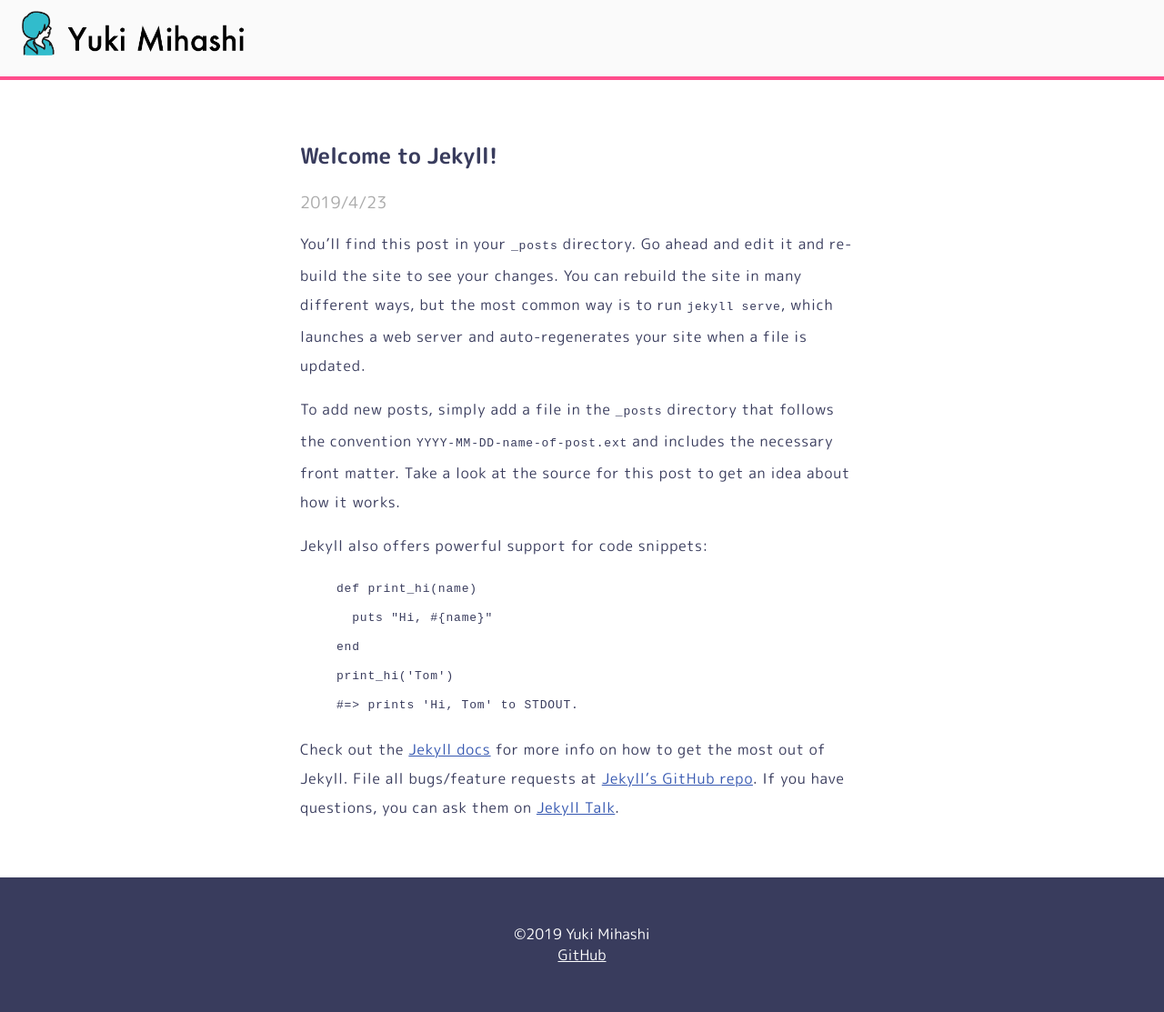
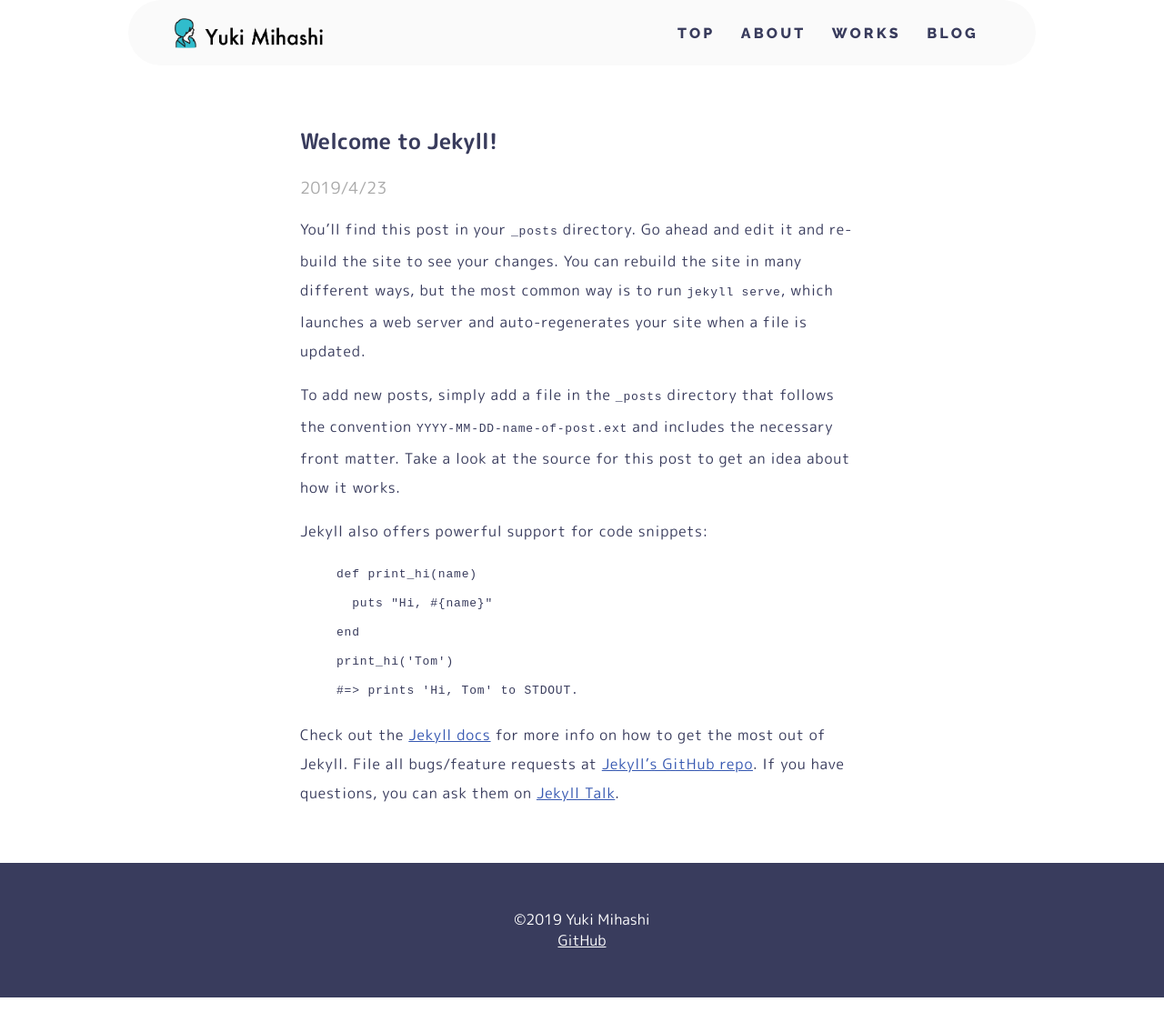
Before and after one commit to madoreenu/yuki384.github.io, a Jekyll site: the page built from _posts/2019-04-23-welcome-to-jekyll.markdown, in a window 1280 px wide. Shown: the whole page at 91% size. Built offline with Jekyll 4.4.1, drawn with Linux system fonts in a browser that asks for light colours; nearby versions of some CDN libraries; some web fonts are replaced.

Commit message:
Update header

```diff
--- a/_includes/header.html
+++ b/_includes/header.html
@@ -1,3 +1,11 @@
 <header>
-  <a href="/"><img src="/img/logo.png" alt="logo" class="logo"></a>
+  <a href="/"><img src="{{site.url}}/img/logo.png" alt="logo" class="logo"></a>
+  <nav class="site-top-nav">
+    <ul class="site-top-nav-list">
+      <li><a href="{{site.url}}">TOP</a></li>
+      <li><a href="{{site.url}}#aboutme">ABOUT</a></li>
+      <li><a href="{{site.url}}#Works">WORKS</a></li>
+      <li><a href="{{site.url}}#Blog">BLOG</a></li>
+    </ul>
+  </nav>
 </header>
--- a/assets/css/main.scss
+++ b/assets/css/main.scss
@@ -267,12 +267,49 @@ footer>a{
 
 header{
   background-color: #fafafa;
-  padding: 12px 24px;
-  border-bottom: solid 4px $pink;
+  //padding: 12px 24px;
+  position: relative;
+  border-radius: 36px;
+  width: 78vw;
+  margin: 0 auto;
+  height: 72px;
+  line-height: 72px;
+  > a{
+    display: block;
+    float: left;
+  }
 }
 .logo{
-  height: 6vh;
+  height: 36px;
+  vertical-align: middle;
+  margin-left: 4vw;
 }
+.site-top-nav{
+  position: absolute;
+  top:0;
+  right: 4vw;
+}
+.site-top-nav-list{
+  margin: 0;
+  padding: 0;
+  li{
+    display: inline;
+    font-family: 'Raleway';
+    font-weight: bold;
+    padding: 12px;
+    letter-spacing: .2em;
+  }
+  li a{
+    text-decoration: none;
+    color: $main-textcolor;
+    transition: .3s;
+  }
+  li a:hover{
+    color: $maincolor;
+    transition: .3s;
+  }
+}
+
 @media screen and (max-width:800px) {
   .page-not-found{
     text-align: center;
```
